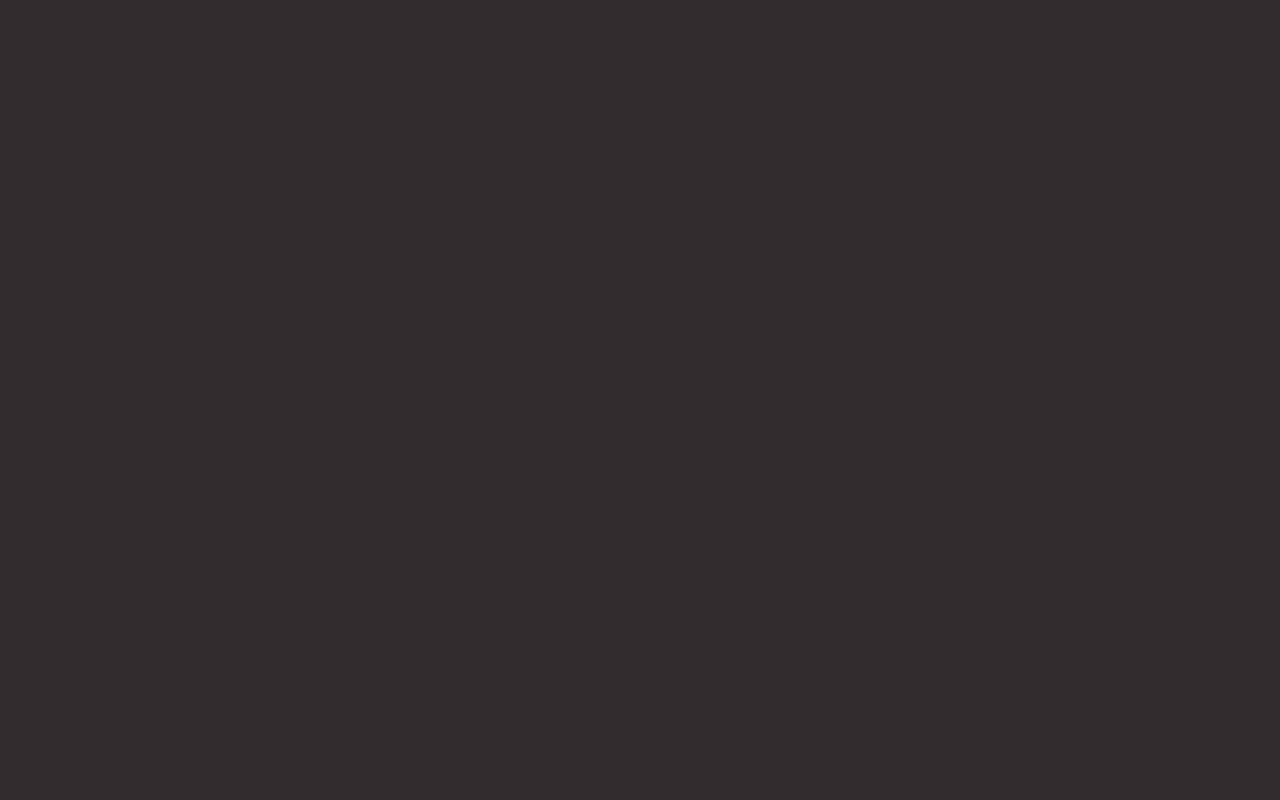
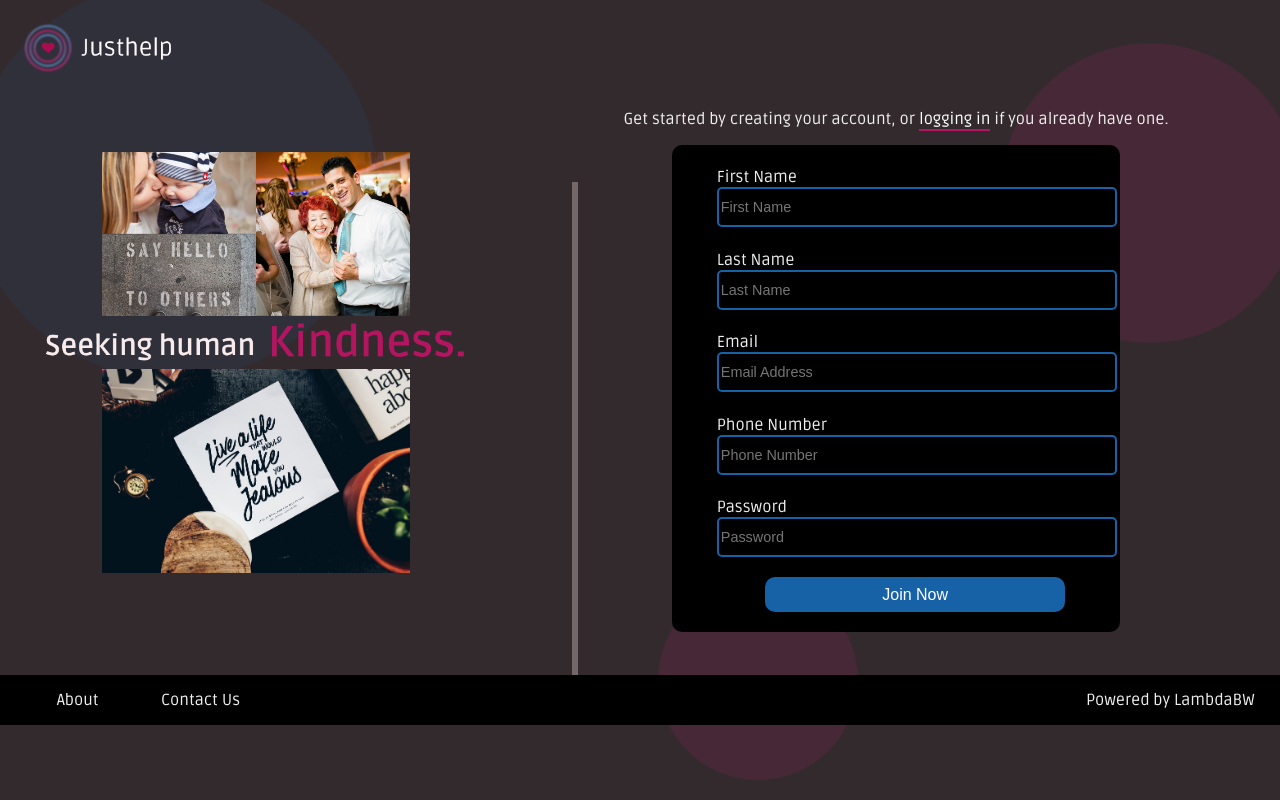
Before and after one commit to random-acts-generator/RAG-FE, a React (Create React App) app in the folder rag/: page / in a window 1280 px wide. Built offline with nearby package versions, Linux system fonts and the light colour scheme.

Commit message:
RAG:Added actions, reducers for setting the Login authentication
Added actions, reducers, store, Links and PrivateRoute for setting up the login and authentication

```diff
--- /dev/null
+++ b/rag/src/actions/index.js
@@ -0,0 +1,65 @@
+import axios from "axios";
+
+export const LOGIN_START = "LOGIN_START";
+export const LOGIN_SUCCESS = "LOGIN_SUCCESS";
+export const LOGIN_FAILED = "LOGIN_FAILED";
+
+export const URL = "https://random-acts-generator.herokuapp.com";
+
+export const login = creds => dispatch => {
+  console.log(":: IN ACTION -> LOGIN ::");
+  dispatch({ type: LOGIN_START });
+  return axios
+    .post(`${URL}/api/login`, creds)
+    .then(res => {
+      // dispatch({ type: LOGIN_SUCCESS, payload: res.data })
+      // localStorage.setItem('token', res.data.token)
+      // const saved = JSON.stringify(res.data)
+      // localStorage.setItem('data', saved)
+      console.log("LOGIN RESPONSE IS ----------->" + res);
+    })
+    .catch(err => {
+      dispatch({ type: LOGIN_FAILED, payload: err });
+      alert("Please register or use correct credentials!");
+    });
+};
+
+export const REGISTER_START = "REGISTER_START";
+export const REGISTER_SUCCESS = "REGISTER_SUCCESS";
+export const REGISTER_FAILED = "REGISTER_FAILED";
+
+export const register = creds => dispatch => {
+  console.log(":: IN ACTION -> REGISTER ::");
+  dispatch({ type: REGISTER_START });
+  return axios
+    .post(`${URL}/api/register`, creds)
+    .then(res => {
+      //   localStorage.setItem('token', res.data.token)
+      //   dispatch({ type: REGISTER_SUCCESS })
+      console.log("REGISTER RESPONSE IS ----->" + res);
+    })
+    .catch(err => {
+      dispatch({ type: REGISTER_FAILED, payload: err });
+      alert("Something is wrong, please try again");
+    });
+};
+
+export const LOGOUT = "LOGOUT";
+export const LOGOUT_SUCCESS = "LOGOUT_SUCCESS";
+
+export const logout = () => dispatch => {
+  console.log(":: IN ACTION LOGOUT ::");
+  dispatch({ type: LOGOUT });
+  localStorage.removeItem("token");
+  localStorage.removeItem("data");
+  dispatch({ type: LOGOUT_SUCCESS });
+  window.location.reload();
+};
+
+export const FETCHING_DATA = "FETCHING_DATA";
+export const FETCHING_DATA_SUCCESS = "FETCHING_DATA_SUCCESS";
+
+export const getData = data => dispatch => {
+  dispatch({ type: FETCHING_DATA, payload: data });
+  dispatch({ type: FETCHING_DATA_SUCCESS });
+};
--- a/rag/src/components/App.js
+++ b/rag/src/components/App.js
@@ -3,17 +3,28 @@ import HomePage from "./HomePage";
 import { BrowserRouter as Router, Route } from "react-router-dom";
 import LoginForm from "./LoginForm";
 import RegistrationForm from "./RegistrationForm";
+import PrivateRoute from "./PrivateRoute";
+import axios from "axios";
+import { connect } from "react-redux";
+import { getData } from "../actions";
 
 import "../styles/index.css";
 
-function App() {
-  return (
-    <Router>
-      <Route path="/login" component={LoginForm} />
-      <Route exact path="/homepage" component={HomePage} />
-      <Route exact path="/register" component={RegistrationForm} />
-    </Router>
-  );
+class App extends React.Component {
+  componentDidMount() {
+    if (localStorage.getItem("data")) {
+      this.props.getData(JSON.parse(localStorage.getItem("data")));
+    }
+  }
+  render() {
+    return (
+      <Router>
+        <Route path="/login" component={LoginForm} />
+        <Route exact path="/" component={RegistrationForm} />
+        <PrivateRoute exact path="/homepage" component={HomePage} />
+      </Router>
+    );
+  }
 }
 
 export default App;
--- a/rag/src/components/LoginForm.js
+++ b/rag/src/components/LoginForm.js
@@ -3,8 +3,48 @@ import Nav from "./Nav";
 import Footer from "./Footer";
 import BeTheChange from "../assets/rag_pic_change.png";
 import "../styles/login.css";
+import { login } from "../actions";
+import { Link } from "react-router-dom";
+import { connect } from "react-redux";
 
-function LoginForm(props) {
+class LoginForm extends React.Component {
+  state = {
+    credentials: {
+      email: "",
+      password: ""
+    }
+  };
+  componentDidMount = () => {
+    if (this.props.location.state) {
+      console.log(this.props.location.state);
+      if (
+        this.props.location.state.email &&
+        this.props.location.state.password
+      ) {
+        this.setState({
+          credentials: {
+            email: this.props.location.state.email,
+            password: this.props.location.state.password
+          }
+        });
+      }
+    }
+  };
+  handleChanges = e => {
+    this.setState({
+      credentials: {
+        ...this.state.credentials,
+        [e.target.name]: e.target.value
+      }
+    });
+  };
+  onLogin = e => {
+    e.preventDefault();
+    this.props.login(this.state.credentials).then(() => {
+      this.props.history.push("/homepage");
+    });
+  };
+  render() {
     return (
       <div>
         <Nav isLoggedIn={false} />
@@ -17,16 +57,42 @@ function LoginForm(props) {
             />
           </section>
           <section className="right-section">
+            <p>
+              Sign in below to access your "justhelp" page. Don't have an
+              account yet?{" "}
+              <Link className="link-register" to="/">
+                Create one here.
+              </Link>
+            </p>
+
             <div className="right-section-container-login">
+              <form onSubmit={this.onLogin} autoComplete="false">
                 <div className="form-text">Email</div>
                 <div className="form-element">
-              <input className="form-input" type="text" />
+                  <input
+                    className="form-input"
+                    type="text"
+                    name="email"
+                    placeholder="Email Address"
+                    value={this.state.credentials.email}
+                    onChange={this.handleChanges}
+                  />
                 </div>
                 <div className="form-text">Password</div>
                 <div className="form-element">
-              <input className="form-input" type="password" />
-              <button className="login-btn">Start Changing</button>
+                  <input
+                    className="form-input"
+                    type="password"
+                    name="password"
+                    placeholder="Password"
+                    value={this.state.credentials.password}
+                    onChange={this.handleChanges}
+                  />
+                  <button className="login-btn" onClick={this.onLogin}>
+                    Start Changing
+                  </button>
                 </div>
+              </form>
             </div>
           </section>
         </div>
@@ -35,4 +101,9 @@ function LoginForm(props) {
       </div>
     );
   }
-export default LoginForm;
+}
+
+export default connect(
+  null,
+  { login }
+)(LoginForm);
--- /dev/null
+++ b/rag/src/components/PrivateRoute.js
@@ -0,0 +1,19 @@
+import React from "react";
+import { Route, Redirect } from "react-router-dom";
+
+const PrivateRoute = ({ component: Component, ...rest }) => {
+  return (
+    <Route
+      {...rest}
+      render={props => {
+        if (localStorage.getItem("token")) {
+          return <Component {...props} />;
+        } else {
+          return <Redirect to="/login" />;
+        }
+      }}
+    />
+  );
+};
+
+export default PrivateRoute;
--- a/rag/src/components/RegistrationForm.js
+++ b/rag/src/components/RegistrationForm.js
@@ -5,8 +5,44 @@ import SayHello from "../assets/rag_pic_groupregister1x.png";
 import Kindness from "../assets/rag_pic_kindness1x.png";
 import TitlePic from "../assets/rag_pic_livealife.jpeg";
 import "../styles/login.css";
+import { connect } from "react-redux";
+import { Link } from "react-router-dom";
+import { register } from "../actions";
 
-function RegistrationForm(props) {
+class RegistrationForm extends React.Component {
+  state = {
+    credentials: {
+      first: "",
+      last: "",
+      phone: "",
+      email: "",
+      password: ""
+    }
+  };
+
+  handleChanges = e => {
+    this.setState({
+      credentials: {
+        ...this.state.credentials,
+        [e.target.name]: e.target.value
+      }
+    });
+  };
+
+  onSubmit = e => {
+    e.preventDefault();
+    this.props.register(this.state.credentials).then(() => {
+      this.props.history.push({
+        pathname: "/login",
+        state: {
+          email: this.state.credentials.email,
+          password: this.state.credentials.password
+        }
+      });
+    });
+  };
+
+  render() {
     return (
       <div>
         <Nav isLoggedIn={false} />
@@ -17,28 +53,74 @@ function RegistrationForm(props) {
             <img className="left-image" src={TitlePic} alt="Title picture" />
           </section>
           <section className="right-section">
+            <p>
+              Get started by creating your account, or{" "}
+              <Link className="link-register" to="/login">
+                logging in
+              </Link>{" "}
+              if you already have one.
+            </p>
             <div className="right-section-container-register">
+              <form onSubmit={this.onSubmit}>
                 <div className="form-text-register">First Name</div>
                 <div className="form-element">
-              <input className="form-input-register" type="text" />
+                  <input
+                    className="form-input-register"
+                    type="text"
+                    name="first"
+                    placeholder="First Name"
+                    value={this.state.credentials.first}
+                    onChange={this.handleChanges}
+                  />
                 </div>
                 <div className="form-text-register">Last Name</div>
                 <div className="form-element">
-              <input className="form-input-register" type="text" />
+                  <input
+                    className="form-input-register"
+                    type="text"
+                    name="last"
+                    placeholder="Last Name"
+                    value={this.state.credentials.last}
+                    onChange={this.handleChanges}
+                  />
                 </div>
                 <div className="form-text-register">Email</div>
                 <div className="form-element">
-              <input className="form-input-register" type="text" />
+                  <input
+                    className="form-input-register"
+                    type="text"
+                    name="email"
+                    placeholder="Email Address"
+                    value={this.state.credentials.email}
+                    onChange={this.handleChanges}
+                  />
                 </div>
                 <div className="form-text-register">Phone Number</div>
                 <div className="form-element">
-              <input className="form-input-register" type="text" />
+                  <input
+                    className="form-input-register"
+                    type="text"
+                    name="phone"
+                    placeholder="Phone Number"
+                    value={this.state.credentials.phone}
+                    onChange={this.handleChanges}
+                  />
                 </div>
                 <div className="form-text-register">Password</div>
                 <div className="form-element">
-              <input className="form-input-register" type="password" />
-              <button className="login-btn">Join Now</button>
+                  <input
+                    className="form-input-register"
+                    type="password"
+                    name="password"
+                    placeholder="Password"
+                    value={this.state.credentials.password}
+                    onChange={this.handleChanges}
+                  />
+                  <button className="login-btn" onClick={this.onSubmit}>
+                    Join Now
+                  </button>
                 </div>
+              </form>
             </div>
           </section>
         </div>
@@ -47,4 +129,8 @@ function RegistrationForm(props) {
       </div>
     );
   }
-export default RegistrationForm;
+}
+export default connect(
+  null,
+  { register }
+)(RegistrationForm);
--- a/rag/src/index.js
+++ b/rag/src/index.js
@@ -2,6 +2,22 @@ import React from "react";
 import ReactDOM from "react-dom";
 import "./styles/index.css";
 import App from "./components/App";
+import thunk from "redux-thunk";
+import logger from "redux-logger";
+import { createStore, applyMiddleware, compose } from "redux";
 import { Provider } from "react-redux";
+import reducer from "./reducers";
 
-ReactDOM.render(<App />, document.getElementById("root"));
+const composeEnhancers = window.__REDUX_DEVTOOLS_EXTENSION_COMPOSE__ || compose;
+
+const store = createStore(
+  reducer,
+  composeEnhancers(applyMiddleware(thunk, logger))
+);
+
+ReactDOM.render(
+  <Provider store={store}>
+    <App />
+  </Provider>,
+  document.getElementById("root")
+);
--- /dev/null
+++ b/rag/src/reducers/index.js
@@ -0,0 +1,81 @@
+import {
+  LOGIN_START,
+  LOGIN_SUCCESS,
+  LOGIN_FAILED,
+  REGISTER_START,
+  REGISTER_SUCCESS,
+  REGISTER_FAILED,
+  LOGOUT,
+  LOGOUT_SUCCESS
+} from "../actions";
+
+const initialState = {
+  user: {},
+  error: null,
+  loggingIn: false,
+  registering: false,
+  isLoggedIn: false
+};
+
+const reducer = (state = initialState, action) => {
+  switch (action.type) {
+    case REGISTER_START:
+      return {
+        ...state,
+        error: "",
+        registering: true
+      };
+    case REGISTER_SUCCESS:
+      return {
+        ...state,
+        error: "",
+        registering: false
+      };
+    case REGISTER_FAILED:
+      return {
+        ...state,
+        error: action.payload,
+        registering: false
+      };
+    case LOGIN_START:
+      return {
+        ...state,
+        error: "",
+        loggingIn: true,
+        isLoggedIn: false
+      };
+    case LOGIN_SUCCESS:
+      return {
+        ...state,
+        error: "",
+        loggingIn: false,
+        user: action.payload,
+        isLoggedIn: true
+      };
+    case LOGIN_FAILED:
+      return {
+        ...state,
+        error: action.payload,
+        loggingIn: false,
+        isLoggedIn: false
+      };
+    case LOGOUT:
+      return {
+        ...state,
+        loggingOut: true,
+        error: ""
+      };
+    case LOGOUT_SUCCESS:
+      return {
+        ...state,
+        loggingOut: false,
+        error: "",
+        user: {},
+        isLoggedIn: false
+      };
+    default:
+      return state;
+  }
+};
+
+export default reducer;
--- a/rag/src/styles/login.css
+++ b/rag/src/styles/login.css
@@ -78,7 +78,8 @@ textarea {
   background: #1762a7;
   border-radius: 10px;
   text-align: center;
-  margin-top: 10%;
+  margin-top: 5%;
+  margin-bottom: 5%;
   color: white;
   font-size: 1rem;
   margin-left: 12%;
@@ -90,3 +91,8 @@ textarea {
   padding-top: 5%;
   padding-left: 10%;
 }
+.link-register {
+  text-decoration: none;
+  color: white;
+  border-bottom: 2px solid #b41561;
+}
```
Also changed, not shown: rag/src/styles/nav.css (+15 -0 lines). Lines whose indentation alone changed are shown as unchanged.
